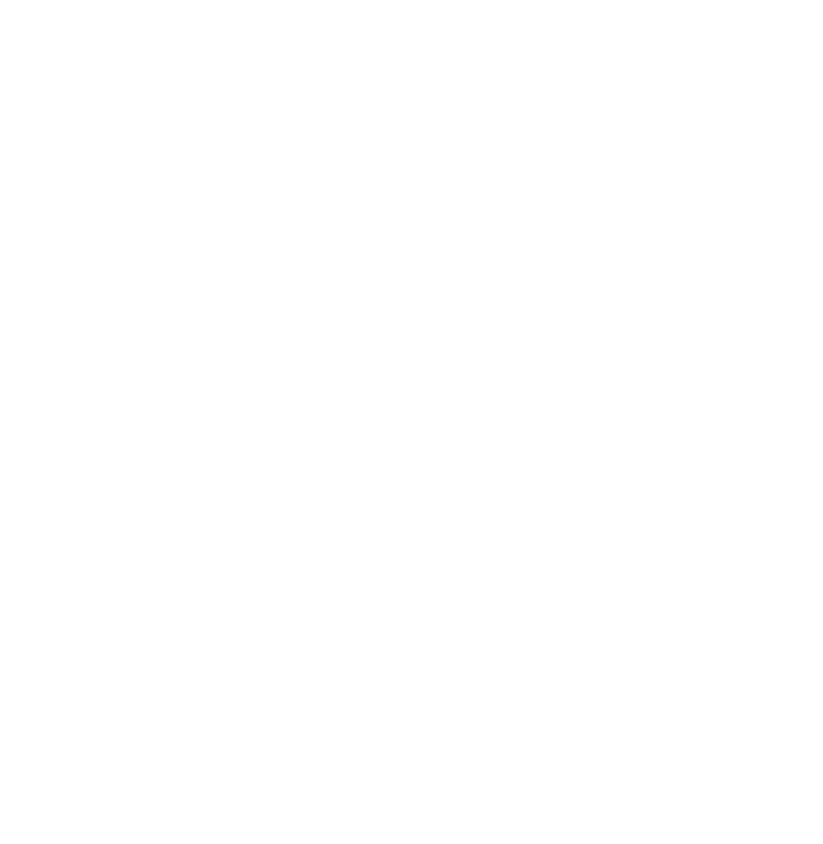
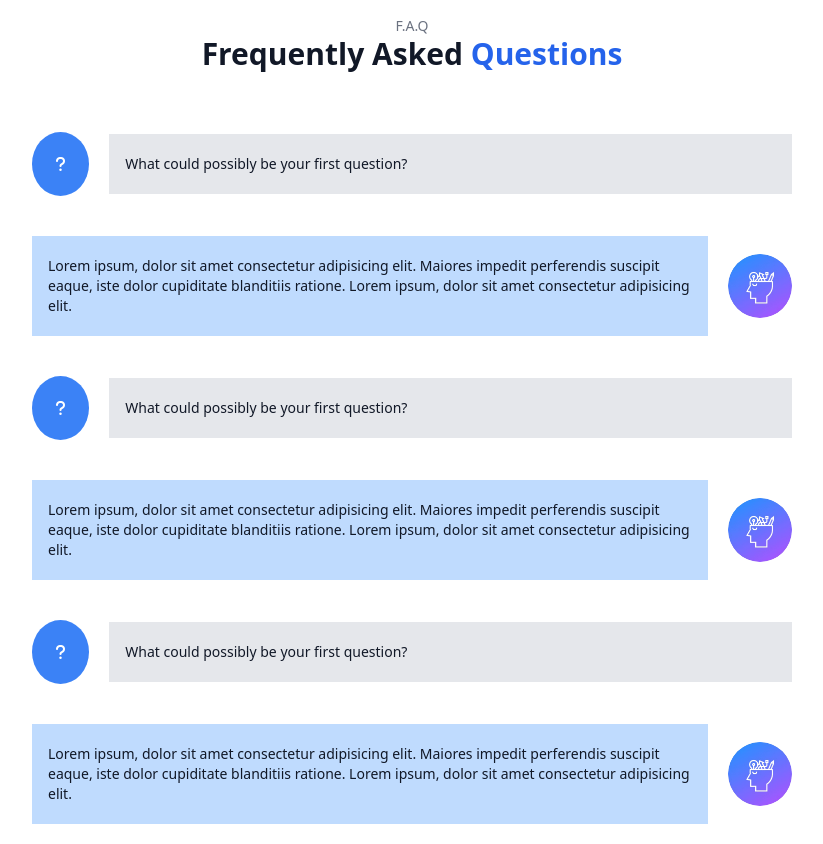
Before and after one commit to vijaydankhara/Tailwind_CSS, a website: page Components/src/demo9.html in a window 1280 px wide. Shown: the whole page, without its empty margins (228-1051 px from the left). Before the commit the page ends 800 px from the top, so only its background shows below. Drawn offline with Linux system fonts and the light colour scheme.

Commit message:
14-06-2024

```diff
--- a/Components/src/demo9.html
+++ b/Components/src/demo9.html
@@ -6,11 +6,79 @@
   <meta name="viewport" content="width=device-width, initial-scale=1.0">
   <link href="./output.css" rel="stylesheet">
   <title>demo 9</title>
+  <!-- CDN online icone Link -->
+  <link rel="stylesheet" href="https://cdnjs.cloudflare.com/ajax/libs/font-awesome/6.5.2/css/all.min.css"
+    integrity="sha512-SnH5WK+bZxgPHs44uWIX+LLJAJ9/2PkPKZ5QiAj6Ta86w+fsb2TkcmfRyVX3pBnMFcV7oQPJkl9QevSCWr3W6A=="
+    crossorigin="anonymous" referrerpolicy="no-referrer" />
+
+
+
 </head>
 
 <body>
+  <div class=" h-screen">
+    <div class="text-center">
+      <p class="pt-4 text-sm text-gray-500"> F.A.Q</p>
+      <h3 class="text-3xl  font-extrabold text-gray-900">Frequently Asked <span class="text-blue-600">Questions</span>
+      </h3>
+    </div>
+
+    <div class=" m-auto text-left items-center mt-10 w-[800px]">
+      <div class="flex flex-row items-center justify-center p-5  ">
+        <div class=" mr-5  text-white w-16 h-16 bg-blue-500 flex items-center justify-center text-center rounded-[50%]">
+          <i class="fa-solid fa-question"></i>
+        </div>
+        <p class="text-sm text-gray-900 font-medium bg-gray-200 px-4 p-5 w-full flex items-center">What could possibly
+          be your first
+          question?</p>
+      </div>
+
+      <div class="flex flex-row  items-center justify-center p-5 ">
+        <p class="text-sm text-gray-900 font-medium bg-blue-200 px-4 p-5 w-full flex items-center">Lorem ipsum, dolor
+          sit amet consectetur adipisicing elit.
+          Maiores impedit perferendis suscipit eaque, iste dolor cupiditate blanditiis ratione.
+          Lorem ipsum, dolor sit amet consectetur adipisicing elit.</p>
+            <img class=" ml-5  text-white w-16 h-16  flex rounded-[50%]" src="./assets/mindbg.png" alt="vijayDankhara">
+      </div>
+
+      <div class="flex flex-row  items-center justify-center p-5  ">
+        <div class=" mr-5  text-white w-16 h-16 bg-blue-500 flex items-center justify-center text-center rounded-[50%]">
+          <i class="fa-solid fa-question"></i>
+        </div>
+        <p class="text-sm text-gray-900 font-medium bg-gray-200 px-4 p-5 w-full flex items-center">What could possibly
+          be your first
+          question?</p>
+      </div>
+
+      <div class="flex flex-row items-center justify-center p-5 ">
+        <p class="text-sm text-gray-900 font-medium bg-blue-200 px-4 p-5 w-full flex items-center">Lorem ipsum, dolor
+          sit amet consectetur adipisicing elit.
+          Maiores impedit perferendis suscipit eaque, iste dolor cupiditate blanditiis ratione.
+          Lorem ipsum, dolor sit amet consectetur adipisicing elit.</p>
+          <img class=" ml-5  text-white w-16 h-16  flex rounded-[50%]" src="./assets/mindbg.png" alt="vijayDankhara">
+      </div>
+
+      <div class="flex flex-row  items-center justify-center p-5  ">
+        <div class=" mr-5  text-white w-16 h-16 bg-blue-500 flex items-center justify-center text-center rounded-[50%]">
+          <i class="fa-solid fa-question"></i>
+        </div>
+        <p class="text-sm text-gray-900 font-medium bg-gray-200 px-4 p-5 w-full flex items-center">What could possibly
+          be your first
+          question?</p>
+      </div>
+
+      <div class="flex flex-row  items-center justify-center p-5 ">
+        <p class="text-sm text-gray-900 font-medium bg-blue-200 px-4 p-5 w-full flex items-center">Lorem ipsum, dolor
+          sit amet consectetur adipisicing elit.
+          Maiores impedit perferendis suscipit eaque, iste dolor cupiditate blanditiis ratione.
+          Lorem ipsum, dolor sit amet consectetur adipisicing elit.</p>
+          <img class=" ml-5  text-white w-16 h-16  flex rounded-[50%]" src="./assets/mindbg.png" alt="vijayDankhara">
+      </div>
 
 
+    </div>
+
+  </div>
 </body>
 
 </html>
```
Also changed, not shown: Components/src/demo6.html (+14 -21 lines), Components/src/assets/mindbg.png (added), Components/src/output.css.
